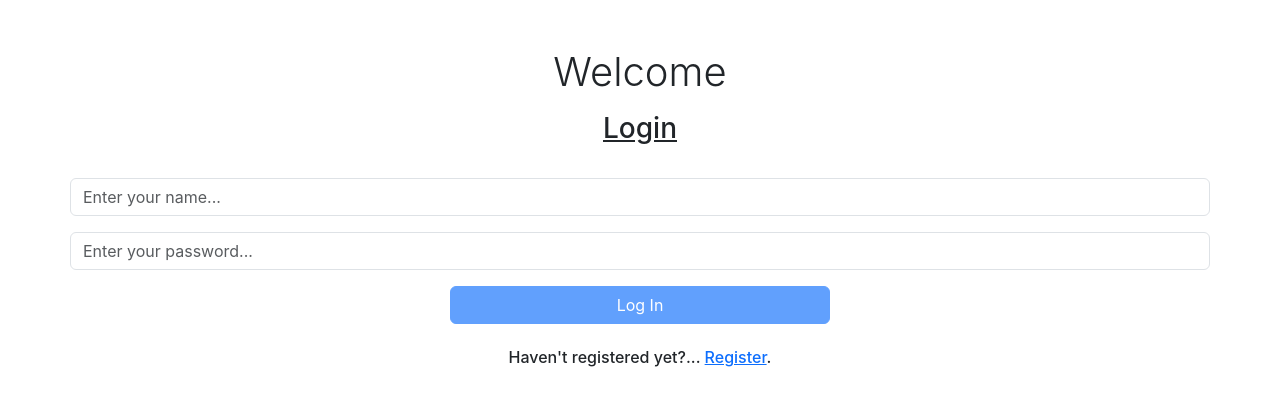
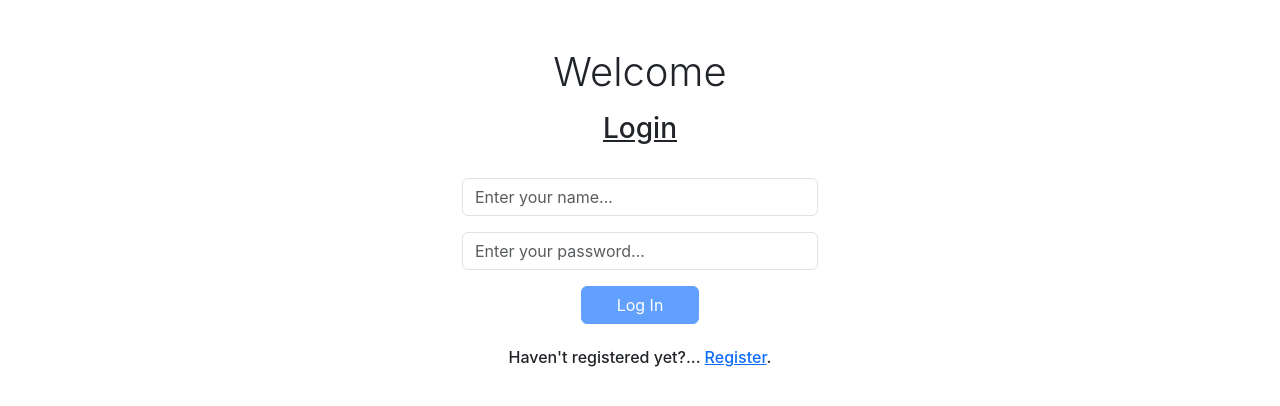
Before and after one commit to tuviariel/userstatus-front, a React (Create React App) app: page / in a window 1280 px wide. Shown: the top 406 px of the page. Built offline with nearby package versions, Linux system fonts and the light colour scheme.

Commit message:
last push

```diff
--- a/src/App.js
+++ b/src/App.js
@@ -5,7 +5,10 @@ import './App.css';
 
 const App = () => {
   return (
-    <div className="text-center">
+    <div className="container text-center">
+      <div className="row align-items-center">
+        <div className="col"></div>
+        <div className="col">
         <Router>
           <Routes>
             <Route path="/" element={<Welcome/>} />
@@ -13,6 +16,9 @@ const App = () => {
           </Routes>
         </Router>
         </div>
+        <div className="col"></div>
+      </div>
+    </div>
   );
 }
 
--- a/src/page/Main/Main.jsx
+++ b/src/page/Main/Main.jsx
@@ -170,9 +170,9 @@ export const Main = () => {
                         onClick={() => {
                             updateStatus();
                         }}
-                        disabled={user.status === status}
+                        disabled={user?.status === status}
                         title={
-                            user.status === status
+                            user?.status === status
                                 ? "can't change to you current status"
                                 : "change your status to " + status
                         }>
@@ -211,7 +211,7 @@ export const Main = () => {
                 <BaseTable
                     data={usersList}
                     width={600}
-                    height={500}
+                    height={470}
                     ref={tableRef}
                     onScroll={(e) => handleScroll(e)}>
                     <Column
```
Lines whose indentation alone changed are shown as unchanged.
